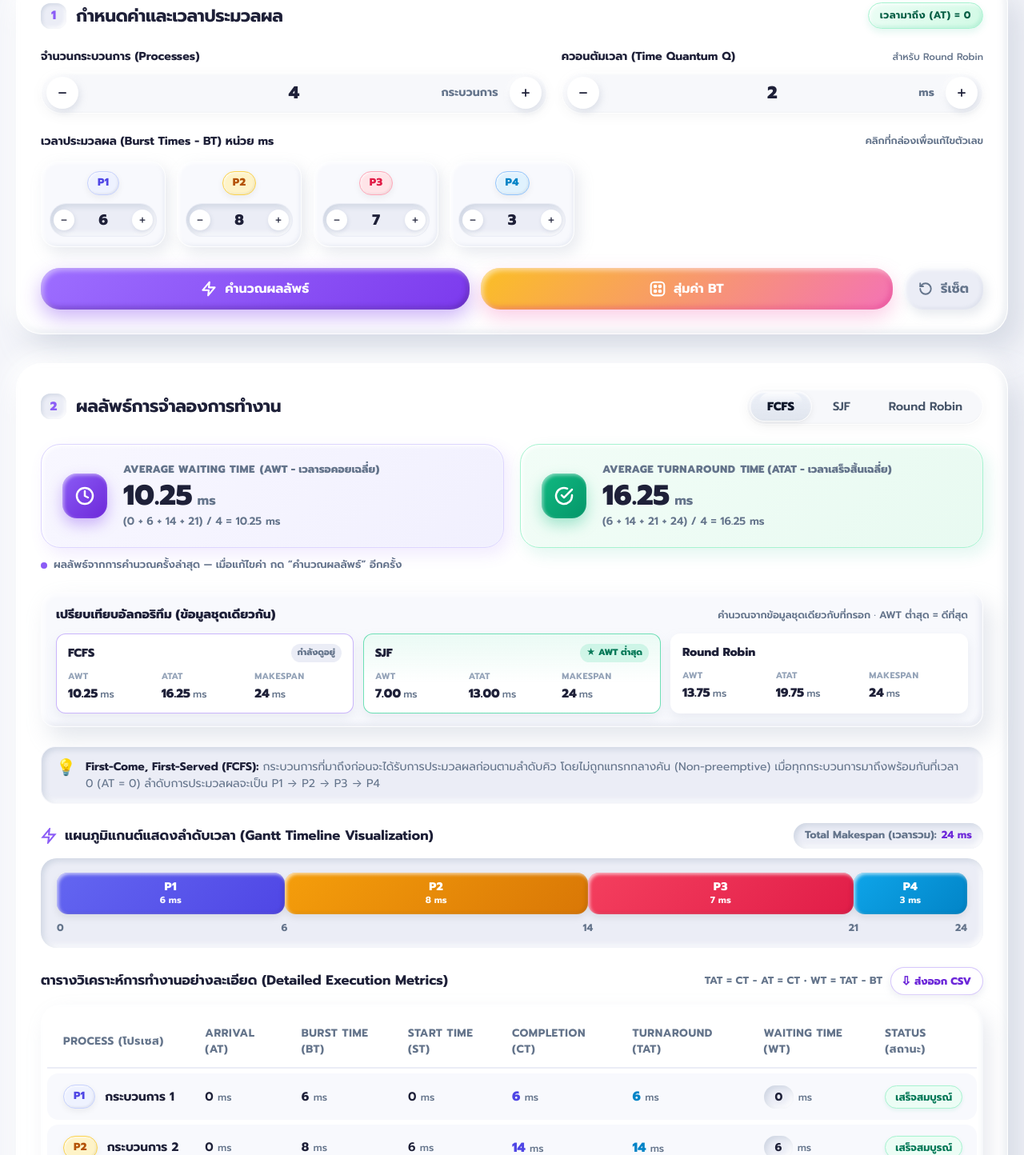
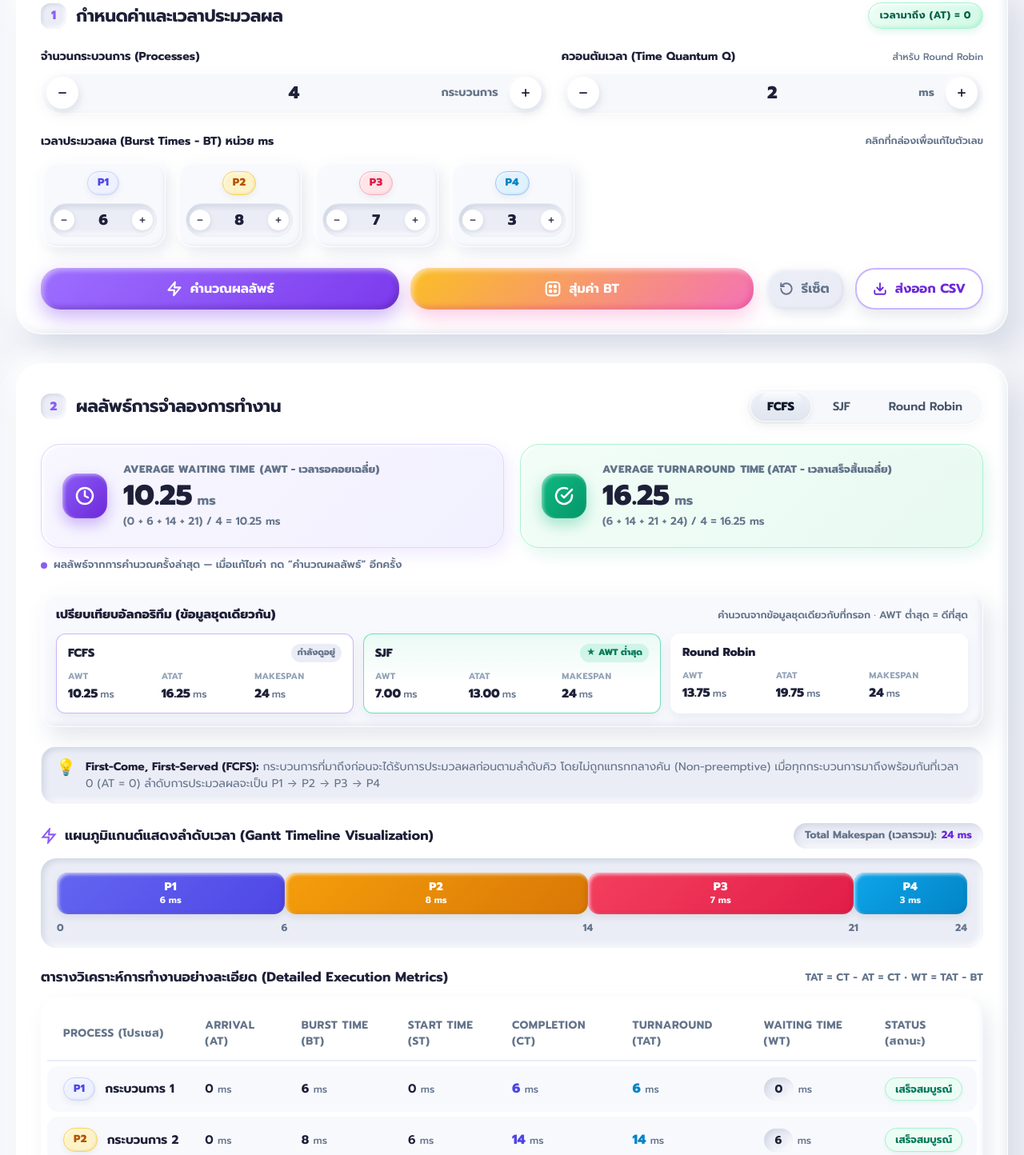
Before and after one commit to nuuice5412/cpu-scheduler, a website: page index.html in a window 1280 px wide. Shown: the part 188-1632 px from the top of the page at 80% size. Drawn offline with Linux system fonts and the light colour scheme.

Commit message:
fix(ui): move the CSV export into the main action bar
- the export button now sits next to Calculate / Randomise / Reset where users
  look for actions, instead of the easily missed spot in the table header
- give it the same 52px height as the other buttons, a download icon, a 2px
  accent border and a hover state so it reads as a real action
- keep type="button" so clicking it never submits the form
- refresh the README screenshots and mention the new location

```diff
--- a/index.html
+++ b/index.html
@@ -249,6 +249,16 @@
               </svg>
               <span id="btn-reset-text">รีเซ็ต</span>
             </button>
+
+            <button type="button" id="btn-export" class="clay-btn btn-export" title="ดาวน์โหลดผลลัพธ์เป็น CSV">
+              <svg width="18" height="18" viewBox="0 0 24 24" fill="none" stroke="currentColor" stroke-width="2.5"
+                stroke-linecap="round" stroke-linejoin="round" aria-hidden="true">
+                <path d="M21 15v4a2 2 0 0 1-2 2H5a2 2 0 0 1-2-2v-4"></path>
+                <polyline points="7 10 12 15 17 10"></polyline>
+                <line x1="12" y1="15" x2="12" y2="3"></line>
+              </svg>
+              <span id="btn-export-text">ส่งออก CSV</span>
+            </button>
           </div>
         </form>
       </section>
@@ -382,15 +392,9 @@
               <div class="section-title-wrap">
                 <span class="section-heading-text" id="label-table-title">ตารางวิเคราะห์การทำงานอย่างละเอียด (Detailed Execution Metrics)</span>
               </div>
-              <div class="table-header-actions">
-                <span class="formula-hint-badge" id="formula-hint-text">
-                  TAT = CT - AT = CT &bull; WT = TAT - BT
-                </span>
-                <button type="button" class="btn-export" id="btn-export" title="ดาวน์โหลดผลลัพธ์เป็น CSV">
-                  <span class="btn-export-icon" aria-hidden="true">⇩</span>
-                  <span id="btn-export-text">ส่งออก CSV</span>
-                </button>
-              </div>
+              <span class="formula-hint-badge" id="formula-hint-text">
+                TAT = CT - AT = CT &bull; WT = TAT - BT
+              </span>
             </div>
 
             <div class="table-outer-clay">
--- a/styles.css
+++ b/styles.css
@@ -1562,36 +1562,20 @@ body {
   letter-spacing: 0.02em;
 }
 
-/* กลุ่มปุ่ม/ป้ายท้ายหัวข้อตาราง + ปุ่มส่งออก CSV */
-.table-header-actions {
-  display: flex;
-  align-items: center;
-  gap: 10px;
-  flex-wrap: wrap;
-}
+/* ปุ่มส่งออก CSV — อยู่ในแถวปุ่มหลัก (หลังปุ่มรีเซ็ต) ให้เห็นได้ทันที */
 .btn-export {
-  display: inline-flex;
-  align-items: center;
-  gap: 6px;
-  padding: 7px 14px;
-  border: 1px solid rgba(139, 92, 246, 0.35);
-  border-radius: var(--radius-pill);
   background: var(--bg-card);
   color: var(--clay-purple-dark);
-  font-family: var(--font-heading);
-  font-weight: 800;
-  font-size: 0.8rem;
-  cursor: pointer;
-  box-shadow: 0 4px 10px rgba(166, 175, 195, 0.22);
-  transition: transform 0.15s ease, box-shadow 0.15s ease, background 0.15s ease;
+  border: 2px solid rgba(139, 92, 246, 0.45);
+  box-shadow: 0 8px 18px rgba(166, 175, 195, 0.28), inset 2px 2px 5px rgba(255, 255, 255, 0.9);
+  /* padding หักลบขอบ 2px เพื่อให้สูงเท่าปุ่มอื่นในแถวเดียวกัน */
+  padding: 12px 20px;
+  flex: 0 0 auto;
 }
 .btn-export:hover {
-  transform: translateY(-1px);
   background: var(--bg-card-alt);
-  box-shadow: 0 6px 14px rgba(166, 175, 195, 0.28);
-}
-.btn-export:active { transform: translateY(0); }
-.btn-export-icon { font-size: 0.95rem; line-height: 1; }
+  border-color: rgba(139, 92, 246, 0.75);
+}
 
 /* แถว AVG WT ท้ายตาราง (ข้อกำหนด: ตารางต้องมีค่าเฉลี่ยเวลารอคอย) */
 .clay-data-table tfoot .avg-row td {
```
Also changed, not shown: README.md, docs/screenshot-dark.png, docs/screenshot-light.png.
